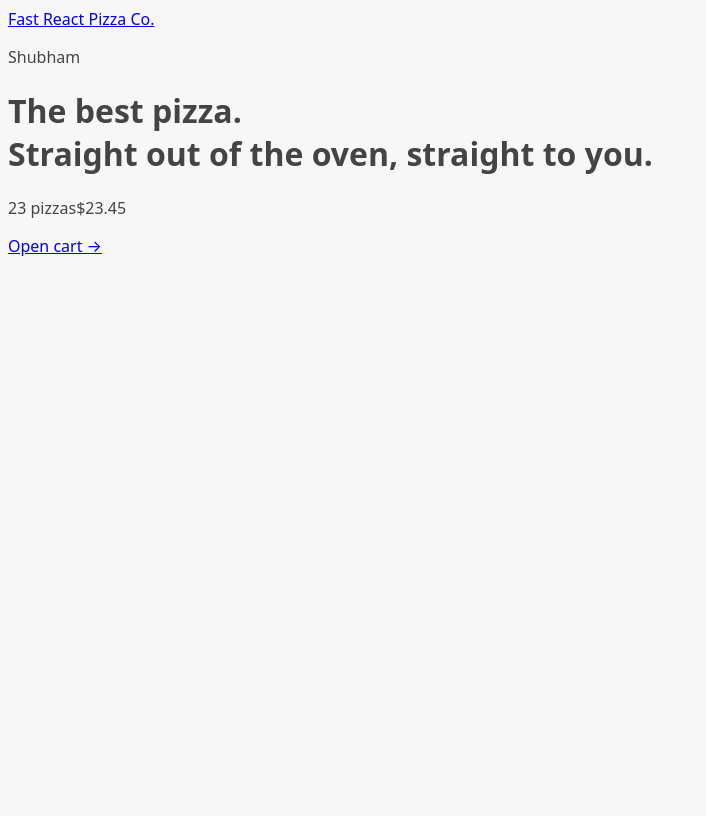
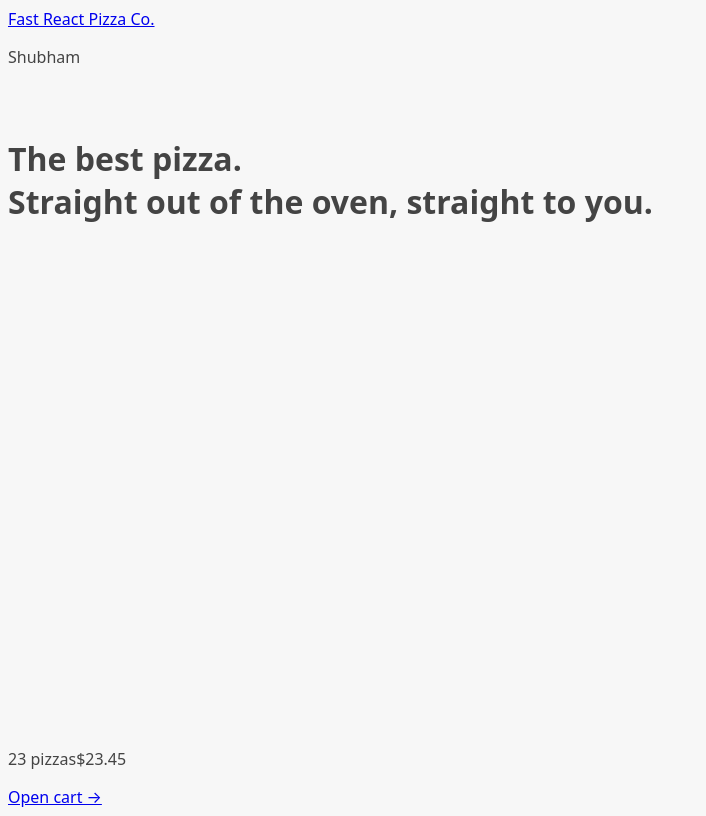
Before and after one commit to shubhRepository/fast-react-pizza, a React (Vite) app: page / in a window 1280 px wide. Shown: the whole page, without its empty margins (0-706 px from the left). Built offline with nearby package versions, Linux system fonts and the light colour scheme.

Commit message:
add loading when fetching data

```diff
--- a/src/ui/AppLayout.jsx
+++ b/src/ui/AppLayout.jsx
@@ -1,10 +1,16 @@
+import { Outlet, useNavigation } from "react-router";
+
 import Header from "./Header";
+import Loader from "./Loader";
 import CartOverview from "../features/cart/CartOverview";
-import { Outlet } from "react-router";
 
 function AppLayout() {
+  const navigation = useNavigation();
+  const isLoading = navigation.state === "loading" ? true : false;
+
   return (
-    <div>
+    <div className="layout">
+      {isLoading && <Loader />}
       <Header />
       <main>
         <Outlet />
--- /dev/null
+++ b/src/ui/Loader.jsx
@@ -0,0 +1,5 @@
+function Loader() {
+  return <div className="loader"></div>;
+}
+
+export default Loader;
```
